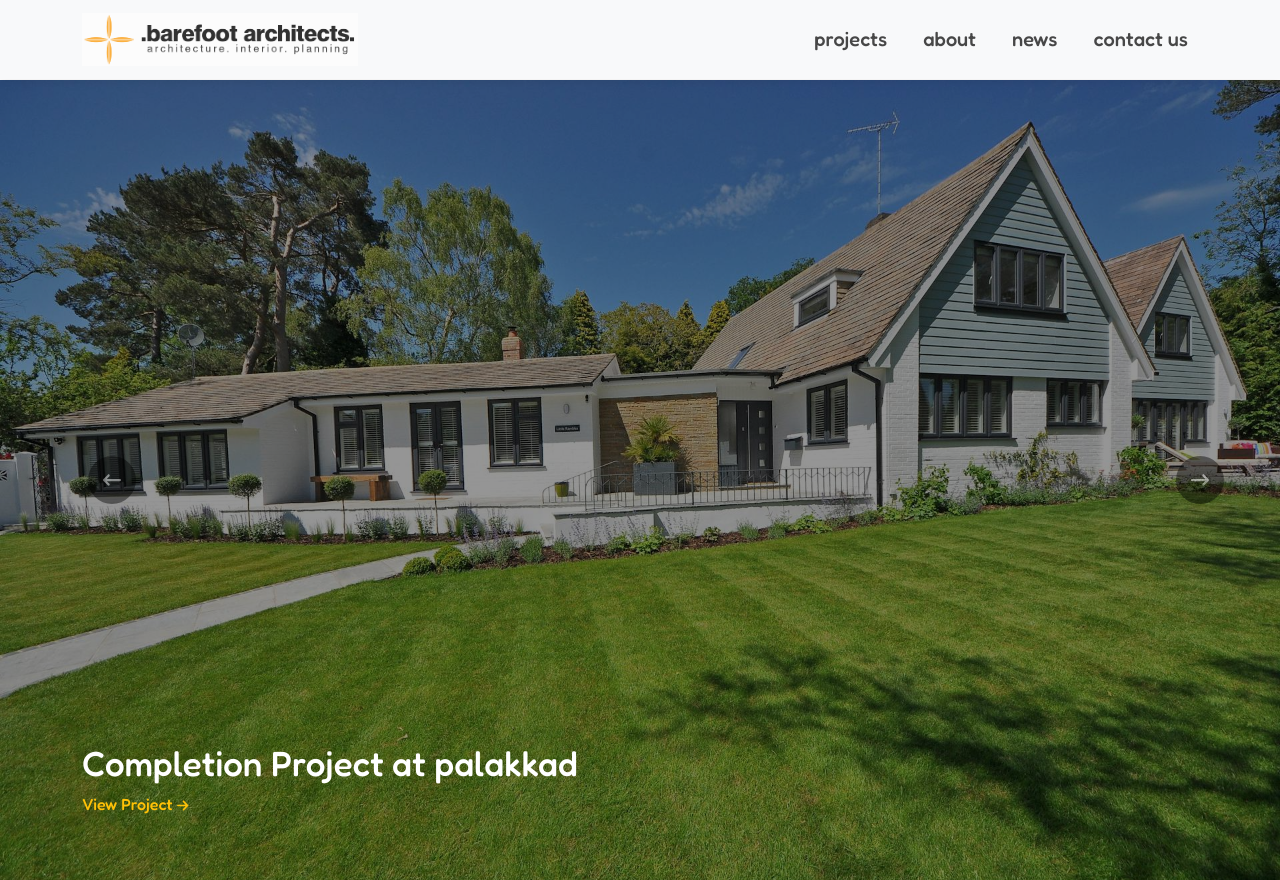
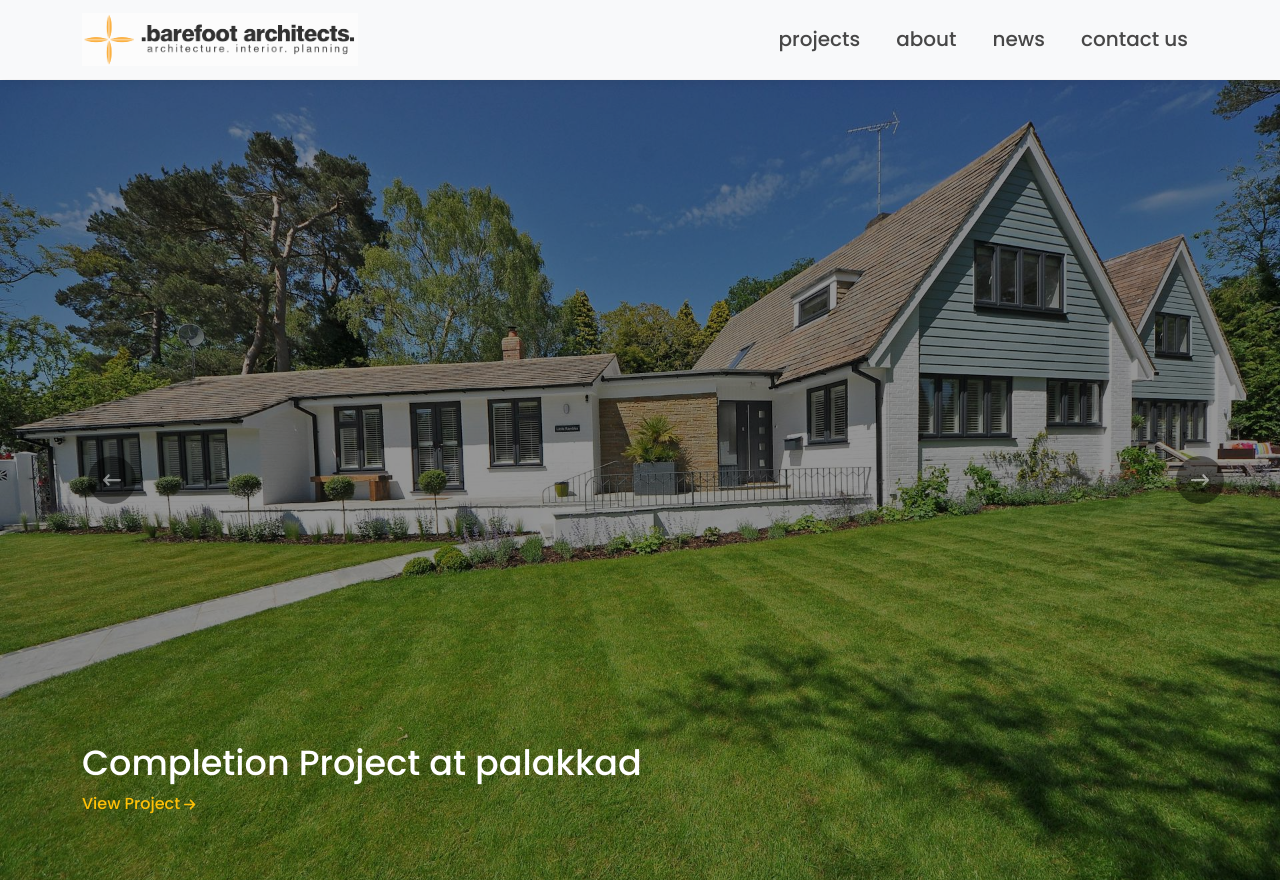
Before and after one commit to AnoopAG91/barefoot, a plain HTML site: page index.html in a window 1280 px wide. Shown: the top 880 px of the page. Drawn offline with nearby package versions, Linux system fonts and the light colour scheme.

Commit message:
added styles

```diff
--- a/index.html
+++ b/index.html
@@ -20,8 +20,8 @@
 
     <!-- google fonts  -->
     <link rel="preconnect" href="https://fonts.googleapis.com">
-    <link rel="preconnect" href="https://fonts.gstatic.com" crossorigin>
-    <link href="https://fonts.googleapis.com/css2?family=Fredoka:wght@300..700&display=swap" rel="stylesheet">
+<link rel="preconnect" href="https://fonts.gstatic.com" crossorigin>
+<link href="https://fonts.googleapis.com/css2?family=Fredoka:wght@300..700&family=Poppins:ital,wght@0,100;0,200;0,300;0,400;0,500;0,600;0,700;0,800;0,900;1,100;1,200;1,300;1,400;1,500;1,600;1,700;1,800;1,900&display=swap" rel="stylesheet">
 </head>
 
 <body>
--- a/style.css
+++ b/style.css
@@ -1,6 +1,6 @@
 * {
     box-sizing: border-box;
-    font-family: "Fredoka", sans-serif;
+    font-family: "Poppins", sans-serif;
 }
 html{
     scroll-behavior: smooth;
```
